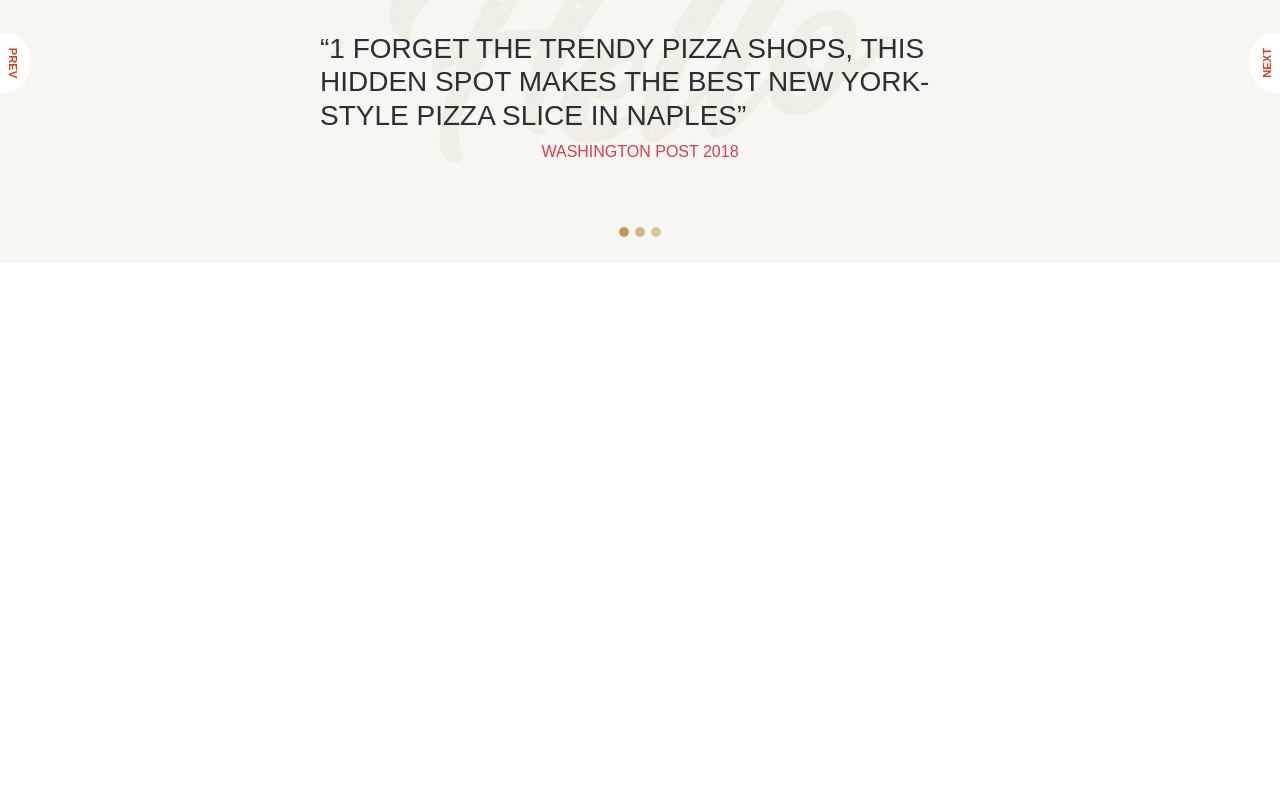
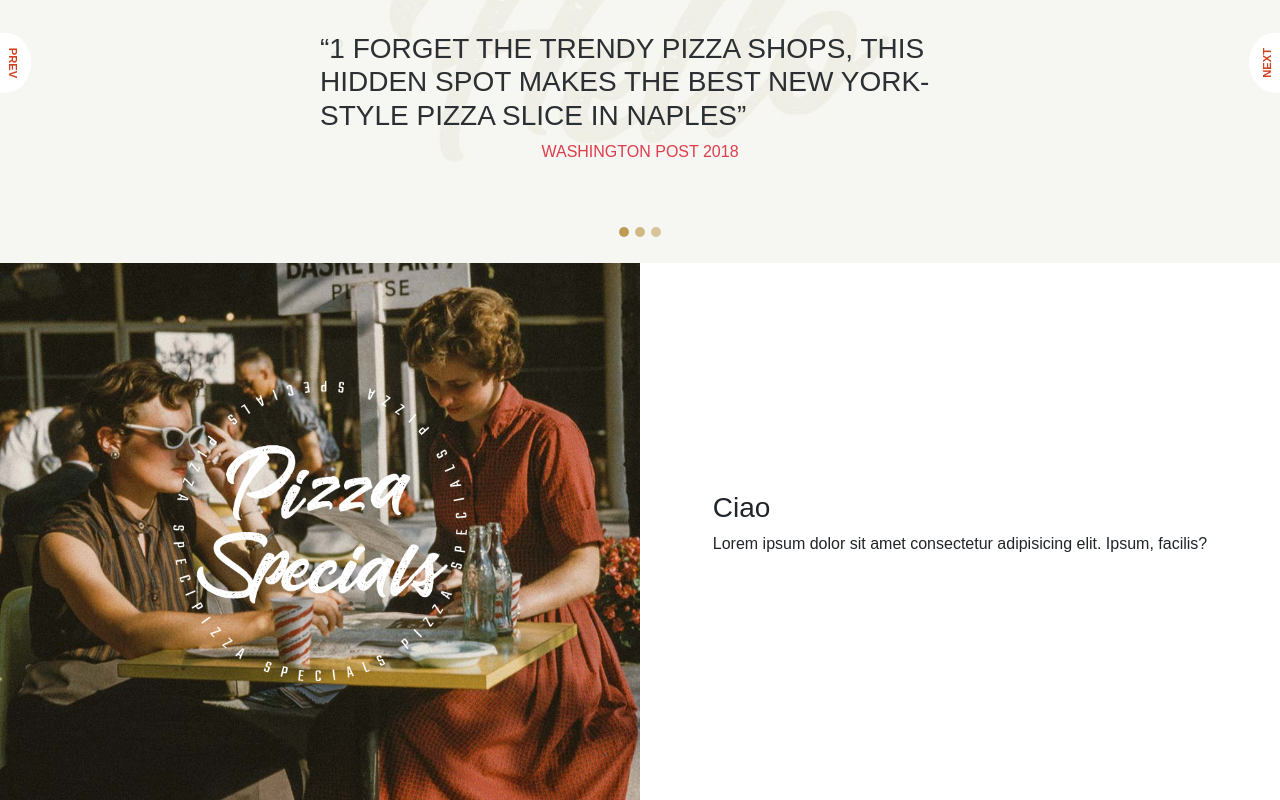
Before and after one commit to MatteoLucerni/proj-html-vuejs, a Vue app: page / in a window 1280 px wide. Shown: the part 995-1795 px from the top of the page. Before the commit the page ends 1258 px from the top, so only its background shows below. Built offline with nearby package versions, Linux system fonts and the light colour scheme.

Commit message:
added hardcoded splitSection

```diff
--- a/src/components/AppMain.vue
+++ b/src/components/AppMain.vue
@@ -1,10 +1,12 @@
 <script>
 import BaseImagesLine from './baseComps/BaseImagesLine.vue'
 import BaseCarousel from './baseComps/BaseCarousel.vue'
+import BaseSplitSection from './baseComps/BaseSplitSection.vue'
 export default {
   components: {
     BaseImagesLine,
-    BaseCarousel
+    BaseCarousel,
+    BaseSplitSection
   },
   props: {
     borderdImagesLine: Array,
@@ -16,9 +18,8 @@ export default {
 <template>
   <main>
     <BaseImagesLine :images="borderdImagesLine" :hasBorders="true" />
-    <section id="main-carousel">
-      <BaseCarousel :carouselId="'main-carousel'" :strings="mainCarouselImages" :hasIndicator="true" />
-    </section>
+    <BaseCarousel :carouselId="'main-carousel'" :strings="mainCarouselImages" :hasIndicator="true" />
+    <BaseSplitSection />
   </main>
 </template>
 
--- a/src/components/baseComps/BaseSplitSection.vue
+++ b/src/components/baseComps/BaseSplitSection.vue
@@ -1,9 +1,45 @@
 <script>
-
+export default {
+  props: {
+    isImageRight: false
+  },
+  methods: {
+    getImagePath(imageName) {
+      return new URL(`../../assets/img/${imageName}`, import.meta.url).href
+    }
+  }
+}
 </script>
 
 <template>
-  <h1 class="text-success">header</h1>
+  <section class="split-section d-flex">
+    <div class="split-item">
+      <img src="../../assets/img/h1-img-4.jpg" alt="">
+      <img src="../../assets/img/h1-img-7n.png" class="flux-none front-image" alt="">
+    </div>
+    <div class="split-item">
+      <div class="text-container">
+        <h3>Ciao</h3>
+        <p>Lorem ipsum dolor sit amet consectetur adipisicing elit. Ipsum, facilis?</p>
+      </div>
+    </div>
+  </section>
 </template>
 
-<style scoped></style>
+<style scoped>
+.split-item {
+  width: 50%;
+  display: flex;
+  flex-direction: column;
+  align-items: center;
+  justify-content: center;
+}
+
+img {
+  max-width: 100%;
+}
+
+.front-image {
+  height: 300px;
+}
+</style>
```
